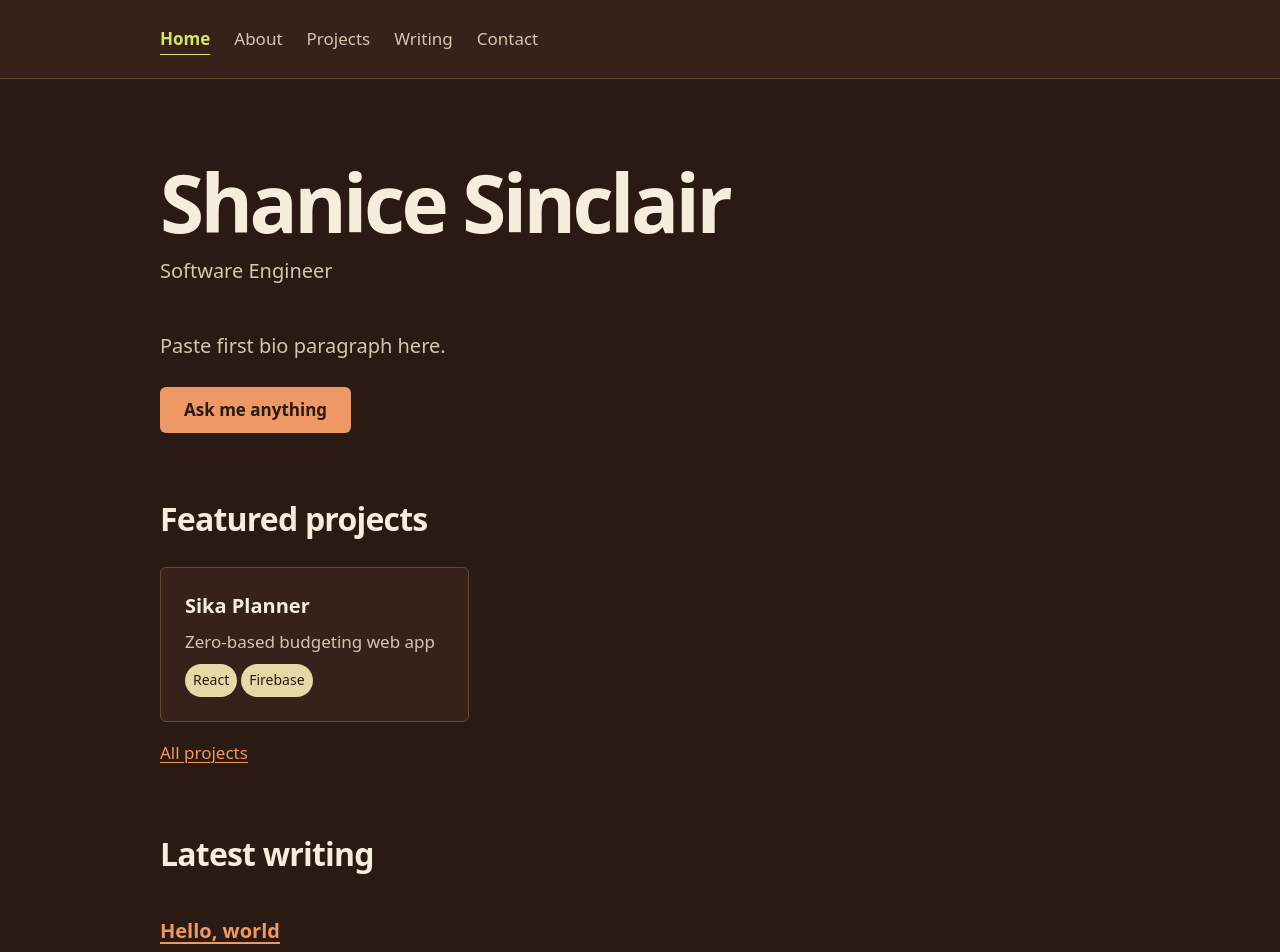
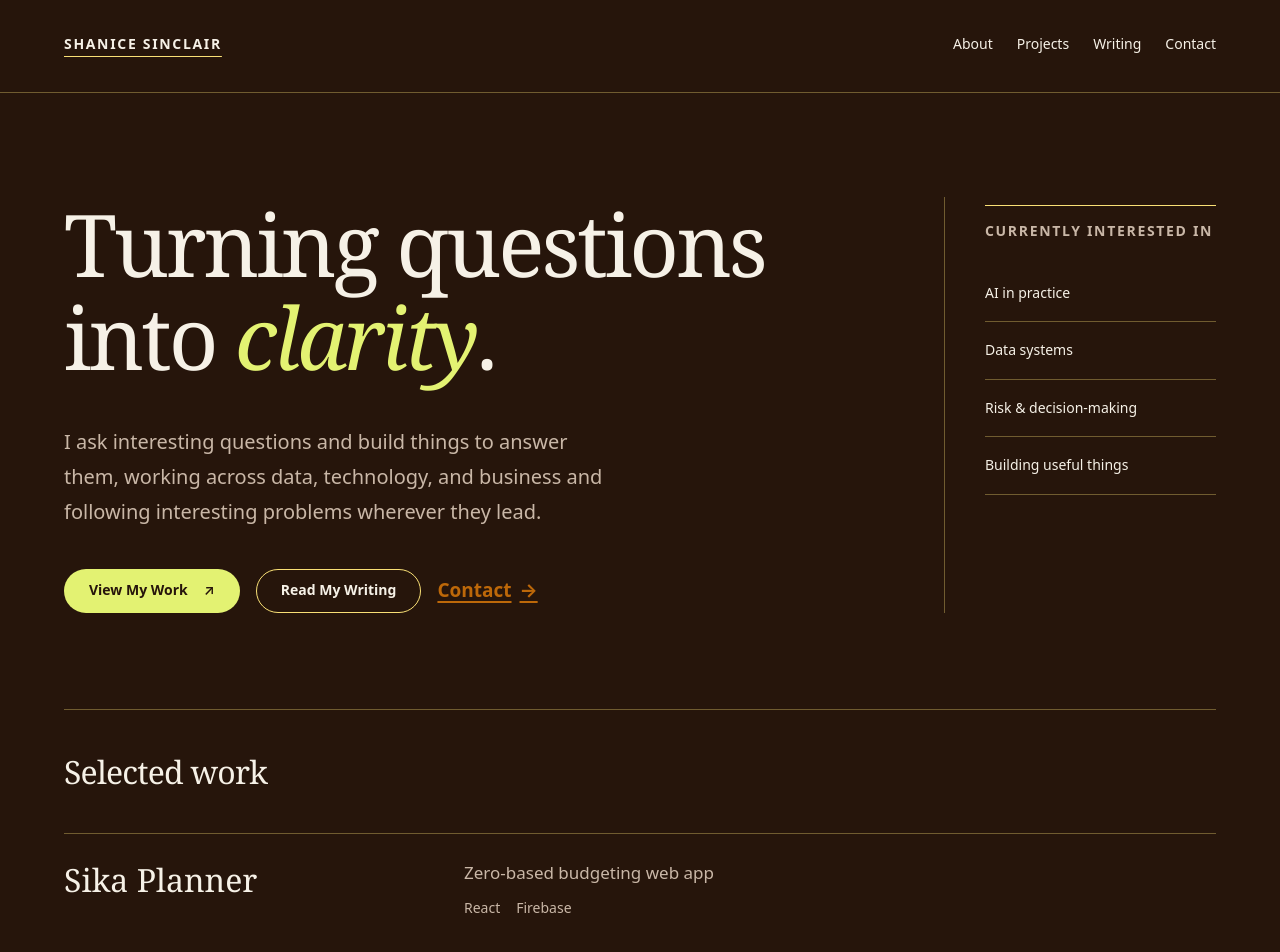
Before and after one commit to ssf876/shanice-dot-com, a React (Vite) app: page / in a window 1280 px wide. Shown: the top 952 px of the page. Built offline with nearby package versions, Linux system fonts and the light colour scheme.

Commit message:
Updated styling

```diff
--- a/src/components/Layout.jsx
+++ b/src/components/Layout.jsx
@@ -2,7 +2,6 @@ import { NavLink, Outlet } from 'react-router-dom'
 import { profile } from '../content/profile.js'
 
 const NAV_ITEMS = [
-  { to: '/', label: 'Home', end: true },
   { to: '/about', label: 'About' },
   { to: '/projects', label: 'Projects' },
   { to: '/writing', label: 'Writing' },
@@ -16,6 +15,9 @@ export default function Layout() {
       <a className="skip-link" href="#main-content">Skip to content</a>
       <header className="site-header">
         <nav className="site-nav" aria-label="Primary">
+          <NavLink className="site-brand" to="/" end aria-label={`${profile.name} — Home`}>
+            {profile.name}
+          </NavLink>
           {NAV_ITEMS.map((item) => (
             <NavLink key={item.to} to={item.to} end={item.end}>
               {item.label}
@@ -29,6 +31,7 @@ export default function Layout() {
       <footer className="site-footer">
         <p>© {new Date().getFullYear()} {profile.name}</p>
         <ul className="social-links">
+          <li><NavLink to="/contact">Contact</NavLink></li>
           {profile.socials.map((social) => (
             <li key={social.url}>
               <a href={social.url}>{social.label}</a>
--- /dev/null
+++ b/src/content/home.js
@@ -0,0 +1,8 @@
+// Homepage editorial copy. Keep the positioning separate from the About bio.
+export const home = {
+  headlineStart: 'Turning questions',
+  headlineEnd: 'into',
+  headlineEmphasis: 'clarity',
+  supporting: 'I ask interesting questions and build things to answer them, working across data, technology, and business and following interesting problems wherever they lead.',
+  interests: ['AI in practice', 'Data systems', 'Risk & decision-making', 'Building useful things'],
+}
--- a/src/index.css
+++ b/src/index.css
@@ -37,7 +37,7 @@ body {
 
 .site-header {
   border-bottom: var(--border-subtle);
-  background: var(--paper-1);
+  background: var(--paper-0);
 }
 
 .site-nav {
@@ -46,23 +46,26 @@ body {
   gap: var(--space-2) var(--space-4);
   max-width: var(--content-width);
   margin: 0 auto;
-  padding: var(--space-3) var(--gutter);
+  padding: var(--space-4) var(--gutter);
+  align-items: center;
+  font-size: var(--text-small);
 }
 
 .site-nav a {
   padding: var(--space-2) 0;
   min-height: var(--control-size);
-  color: var(--ink-1);
+  color: var(--ink-0);
   text-decoration: none;
 }
 
 .site-nav a:hover {
-  color: var(--ink-0);
+  color: var(--detail-0);
 }
 
 .site-nav a.active {
-  color: var(--signal-0);
+  color: var(--ink-0);
   text-decoration: underline;
+  text-decoration-color: var(--note-0);
   text-underline-offset: 0.5em;
   font-weight: var(--weight-label);
 }
@@ -151,15 +154,16 @@ body {
   display: inline-block;
   min-height: var(--control-size);
   padding: var(--space-2) var(--space-4);
-  border-radius: var(--radius-1);
-  background: var(--accent-0);
+  border: var(--border-width) solid transparent;
+  border-radius: var(--radius-pill);
+  background: var(--signal-0);
   color: var(--accent-contrast);
   font-weight: var(--weight-label);
   text-decoration: none;
 }
 
 .button:hover {
-  background: var(--accent-1);
+  background: var(--note-0);
 }
 
 .empty-note {
@@ -209,7 +213,10 @@ body {
 }
 
 .hero {
-  padding-block: var(--space-5) 0;
+  display: grid;
+  grid-template-columns: minmax(0, 3fr) minmax(13rem, 1fr);
+  gap: var(--space-6);
+  padding-block: var(--space-6) var(--space-7);
 }
 
 .hero-lede {
@@ -220,11 +227,16 @@ body {
 }
 
 .hero-cta {
-  margin-block-start: var(--space-4);
+  display: flex;
+  flex-wrap: wrap;
+  align-items: center;
+  gap: var(--space-3);
+  margin-block-start: var(--space-5);
 }
 
 .home-section {
-  margin-block-start: var(--space-6);
+  padding-block: var(--space-5);
+  border-top: var(--border-subtle);
 }
 
 .section-more {
@@ -517,3 +529,188 @@ img, video, svg {
     border: var(--border-width) solid ButtonText;
   }
 }
+
+/* Editorial homepage: hierarchy and rules, without decorative imagery. */
+.site-nav .site-brand {
+  margin-inline-end: auto;
+  color: var(--ink-0);
+  font-weight: var(--weight-label);
+  letter-spacing: var(--tracking-label);
+  text-transform: uppercase;
+  text-decoration: none;
+}
+
+.eyebrow {
+  margin: 0 0 var(--space-4);
+  font-family: var(--font-sans);
+  font-size: var(--text-small);
+  font-weight: var(--weight-label);
+  letter-spacing: var(--tracking-label);
+  line-height: var(--leading-compact);
+  text-transform: uppercase;
+}
+
+.hero-title {
+  margin-bottom: var(--space-5);
+  font-size: var(--text-hero);
+  line-height: var(--leading-heading);
+  overflow-wrap: normal;
+}
+
+.hero-title em {
+  color: var(--signal-0);
+  font-weight: inherit;
+}
+
+.site-nav .site-brand:hover {
+  color: var(--detail-0);
+}
+
+.hero-title span {
+  display: block;
+}
+
+.hero-lede {
+  max-width: 48ch;
+}
+
+.hero-cta .button {
+  display: inline-flex;
+  align-items: center;
+  gap: var(--space-3);
+  padding: var(--space-2) var(--space-4);
+  font-size: var(--text-small);
+}
+
+.button-secondary {
+  background: transparent;
+  border: var(--border-control);
+  color: var(--ink-0);
+}
+
+.button-secondary:hover {
+  background: var(--paper-1);
+  border-color: var(--detail-0);
+  color: var(--ink-0);
+}
+
+.contact-link {
+  display: inline-flex;
+  align-items: center;
+  gap: var(--space-2);
+  min-height: var(--control-size);
+  color: var(--detail-0);
+  /* Large bold text meets AA with the exact burnt orange on espresso. */
+  font-size: 1.1875rem;
+  font-weight: 700;
+}
+
+.hero-sidebar {
+  border-inline-start: var(--border-subtle);
+  padding-inline-start: var(--space-5);
+  padding-block-start: var(--space-2);
+  align-self: stretch;
+}
+
+.hero-sidebar .eyebrow {
+  padding-block-start: var(--space-3);
+  border-top: var(--border-width) solid var(--note-0);
+  color: var(--ink-1);
+}
+
+.hero-sidebar ul {
+  margin: 0;
+  padding: 0;
+  list-style: none;
+}
+
+.hero-sidebar li {
+  padding-block: var(--space-3);
+  border-bottom: var(--border-subtle);
+  font-size: var(--text-small);
+}
+
+.home-section > h2 {
+  margin: 0 0 var(--space-5);
+}
+
+.work-entry {
+  display: grid;
+  grid-template-columns: minmax(0, 1fr) minmax(0, 2fr);
+  gap: var(--space-4);
+  padding-block: var(--space-4);
+  border-top: var(--border-subtle);
+}
+
+.work-entry h3 {
+  margin: 0;
+  font-size: var(--text-section);
+}
+
+.work-entry p {
+  margin: 0 0 var(--space-2);
+  color: var(--ink-1);
+}
+
+.work-tech {
+  display: flex;
+  flex-wrap: wrap;
+  gap: var(--space-3);
+  margin: 0 0 var(--space-2);
+  padding: 0;
+  list-style: none;
+  color: var(--ink-2);
+  font-size: var(--text-small);
+}
+
+.home-writing .post-list-item {
+  padding-block: var(--space-4);
+}
+
+.home-writing .post-list-title {
+  font-size: var(--text-section);
+}
+
+.home-writing .post-list-title a {
+  color: var(--ink-0);
+  text-decoration: none;
+}
+
+.home-writing .post-list-title a:hover {
+  text-decoration: underline;
+}
+
+.home-writing .post-meta {
+  margin: var(--space-2) 0 0;
+  font-size: var(--text-small);
+}
+
+.section-more a, .site-footer a {
+  display: inline-flex;
+  align-items: center;
+  min-height: var(--control-size);
+}
+
+@media (max-width: 55rem) {
+  .hero {
+    grid-template-columns: minmax(0, 1fr);
+    gap: var(--space-5);
+    padding-block: var(--space-5) var(--space-6);
+  }
+
+  .hero-sidebar {
+    border-inline-start: 0;
+    padding-inline-start: 0;
+  }
+}
+
+@media (max-width: 36rem) {
+  .site-nav .site-brand {
+    flex-basis: 100%;
+  }
+
+  .work-entry {
+    grid-template-columns: minmax(0, 1fr);
+    gap: var(--space-2);
+  }
+}
--- a/src/pages/Home.jsx
+++ b/src/pages/Home.jsx
@@ -1,14 +1,10 @@
 import { Link } from 'react-router-dom'
-import { profile } from '../content/profile.js'
 import { projects } from '../content/projects.js'
 import { formatPostDate, posts } from '../lib/posts.js'
-import ProjectCard from '../components/ProjectCard.jsx'
+import { home } from '../content/home.js'
 import { usePageTitle } from '../hooks/usePageTitle.js'
 import { homeTitle } from '../lib/titles.js'
 
-// Spec route table for /: hero (name, title, one-liner, primary CTA),
-// featured projects (max 3, via the highlight flag), latest 3 posts. Every
-// string renders from the content model — nothing page-specific is hardcoded.
 const FEATURED_LIMIT = 3
 const LATEST_POSTS_LIMIT = 3
 
@@ -23,26 +19,52 @@ export default function Home() {
   return (
     <>
       <section className="hero" aria-labelledby="hero-heading">
-        <h1 id="hero-heading" className="page-title">
-          {profile.name}
-        </h1>
-        <p className="page-subtitle">{profile.title}</p>
-        {profile.bio[0] && <p className="hero-lede">{profile.bio[0]}</p>}
-        <p className="hero-cta">
-          <Link className="button" to="/contact">
-            Ask me anything
-          </Link>
-        </p>
+        <div className="hero-copy">
+          <h1 id="hero-heading" className="page-title hero-title">
+            <span>{home.headlineStart}</span>{' '}
+            <span>{home.headlineEnd} <em>{home.headlineEmphasis}</em>.</span>
+          </h1>
+          <p className="hero-lede">{home.supporting}</p>
+          <div className="hero-cta">
+            <Link className="button" to="/projects">
+              View My Work <span aria-hidden="true">↗</span>
+            </Link>
+            <Link className="button button-secondary" to="/writing">Read My Writing</Link>
+            <Link className="contact-link" to="/contact">
+              Contact <span aria-hidden="true">→</span>
+            </Link>
+          </div>
+        </div>
+        <aside className="hero-sidebar" aria-labelledby="interests-heading">
+          <h2 id="interests-heading" className="eyebrow">Currently interested in</h2>
+          <ul>
+            {home.interests.map((interest) => <li key={interest}>{interest}</li>)}
+          </ul>
+        </aside>
       </section>
 
       <section className="home-section" aria-labelledby="featured-projects-heading">
-        <h2 id="featured-projects-heading">Featured projects</h2>
+        <h2 id="featured-projects-heading">Selected work</h2>
         {featured.length === 0 ? (
           <p className="empty-note">No featured projects yet — check back soon.</p>
         ) : (
-          <div className="card-grid">
+          <div className="selected-work">
             {featured.map((project) => (
-              <ProjectCard key={project.title} project={project} headingLevel={3} />
+              <article className="work-entry" key={project.title}>
+                <h3>{project.title}</h3>
+                <div>
+                  <p>{project.tagline}</p>
+                  <ul className="work-tech" aria-label={`Technologies used in ${project.title}`}>
+                    {project.tech.map((tech) => <li key={tech}>{tech}</li>)}
+                  </ul>
+                  {(project.url || project.repo) && (
+                    <p className="card-links">
+                      {project.url && <a href={project.url}>Live demo<span className="visually-hidden"> of {project.title}</span></a>}
+                      {project.repo && <a href={project.repo}>Code<span className="visually-hidden"> for {project.title}</span></a>}
+                    </p>
+                  )}
+                </div>
+              </article>
             ))}
           </div>
         )}
@@ -56,12 +78,13 @@ export default function Home() {
         {latestPosts.length === 0 ? (
           <p className="empty-note">No posts yet — check back soon.</p>
         ) : (
-          <ul className="post-list">
+          <ul className="post-list home-writing">
             {latestPosts.map((post) => (
               <li key={post.slug} className="post-list-item">
                 <h3 className="post-list-title">
                   <Link to={`/writing/${post.slug}`}>{post.title}</Link>
                 </h3>
+                <p className="post-description">{post.description}</p>
                 <p className="post-meta">
                   <time dateTime={post.date}>{formatPostDate(post.date)}</time>
                 </p>
--- a/src/styles/tokens.css
+++ b/src/styles/tokens.css
@@ -6,16 +6,16 @@
   color-scheme: dark;
 
   /* Palette primitives */
-  --espresso-950: #2b1913;
+  --espresso-950: #26150B;
   --espresso-900: #36221a;
   --espresso-800: #483025;
-  --cream-100: #f6eddd;
-  --taupe-200: #d8c5af;
-  --taupe-400: #bca58e;
-  --orange-400: #ee9865;
-  --orange-300: #ffb184;
-  --lime-300: #d4e66a;
-  --note-200: #e5d9a8;
+  --cream-100: #F6F1E7;
+  --taupe-200: #C9B7A7;
+  --taupe-400: #C9B7A7;
+  --orange-400: #BD6809;
+  --orange-300: #df984c;
+  --lime-300: #E3F272;
+  --note-200: #F9E076;
 
   /* Semantic roles; existing aliases keep consumers on one shared system. */
   --paper-0: var(--espresso-950);
@@ -24,34 +24,37 @@
   --ink-0: var(--cream-100);
   --ink-1: var(--taupe-200);
   --ink-2: var(--taupe-400);
-  --accent-0: var(--orange-400);
+  --accent-0: var(--lime-300);
   --accent-1: var(--orange-300);
   --accent-soft: var(--espresso-800);
   --accent-contrast: var(--espresso-950);
+  --detail-0: var(--orange-400); /* supporting orange: navigation hover and Contact */
   --signal-0: var(--lime-300);
   --note-0: var(--note-200);
-  --line-0: #644937; /* decorative separators */
-  --line-1: #a1846c; /* identifiable control boundaries */
+  --line-0: color-mix(in srgb, var(--note-200) 35%, var(--paper-0)); /* quiet yellow linework */
+  --line-1: var(--note-200); /* light-yellow control boundaries */
   --focus-0: var(--lime-300);
   --selection-bg: var(--note-200);
   --selection-ink: var(--espresso-950);
 
-  /* Sans throughout the interface; monospace reserved for literal code. */
+  /* Web-safe editorial serif; system sans for UI, monospace only for code. */
   --font-sans: ui-sans-serif, system-ui, -apple-system, BlinkMacSystemFont, 'Segoe UI', sans-serif;
-  --font-heading: var(--font-sans);
+  --font-heading: Georgia, 'Times New Roman', serif;
   --font-mono: ui-monospace, 'SF Mono', Menlo, Consolas, monospace;
   --weight-body: 400;
   --weight-label: 600;
-  --weight-heading: 800;
+  --weight-heading: 400;
   --text-small: 0.875rem;
   --text-0: 1.0625rem;
   --text-1: clamp(1.125rem, 1.05rem + 0.3vw, 1.25rem);
   --text-2: clamp(2.75rem, 1.8rem + 4vw, 5rem);
+  --text-hero: clamp(2.75rem, 1.4rem + 5vw, 6rem);
+  --tracking-label: 0.12em;
   --text-section: clamp(1.5rem, 1.25rem + 1vw, 2rem);
   --leading-body: 1.75;
   --leading-heading: 1.08;
   --leading-compact: 1.35;
-  --tracking-heading: -0.045em;
+  --tracking-heading: -0.035em;
 
   /* Spacing and readable measures */
   --space-1: 0.25rem;
@@ -61,7 +64,7 @@
   --space-5: 2.5rem;
   --space-6: 4rem;
   --space-7: 6rem;
-  --content-width: 64rem;
+  --content-width: 76rem;
   --reading-width: 65ch;
   --gutter: clamp(1rem, 4vw, 2rem);
   --control-size: 2.75rem;
```
Also changed, not shown: 2 other files (tests, documents, lock files or other folders).
